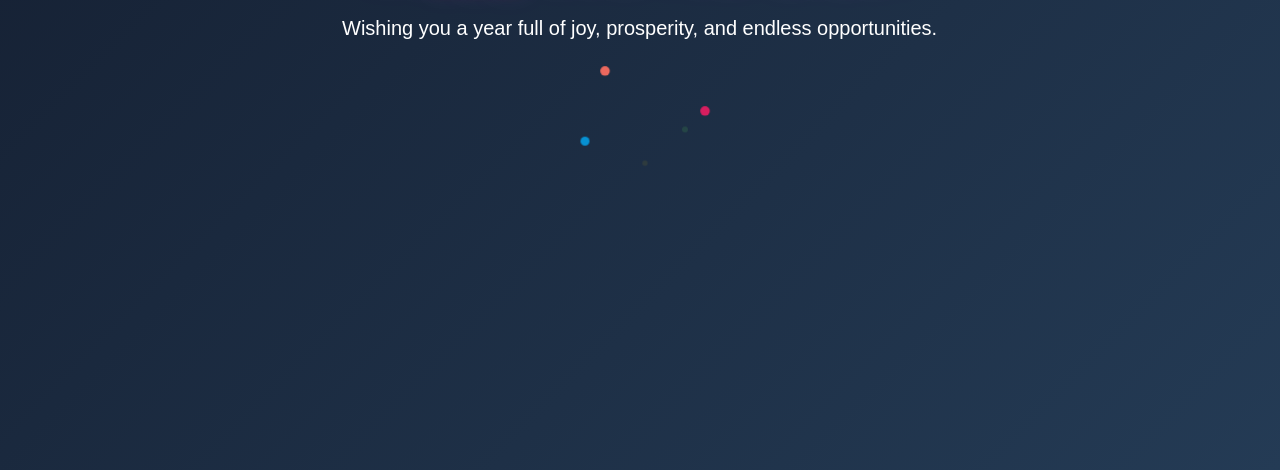
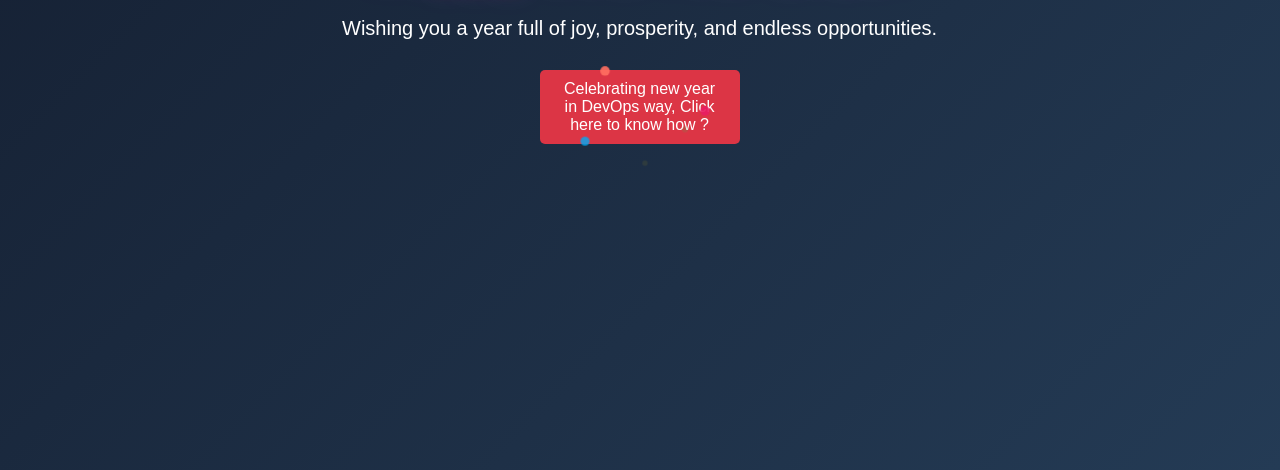
Before and after one commit to nalinture/happy_newyear_2025, a plain HTML site: page src/behappy.html in a window 1280 px wide. Both pictures are taken after a click on the button "Celebrate New Year". Shown: the part 330-800 px from the top of the page. Drawn offline with Linux system fonts and the light colour scheme.

Commit message:
Update behappy.html

```diff
--- a/src/behappy.html
+++ b/src/behappy.html
@@ -166,9 +166,34 @@
         <div class="firework"></div>
         <div class="firework"></div>
         <div class="firework"></div>
+        <head>
+    <meta charset="UTF-8">
+    <meta name="viewport" content="width=device-width, initial-scale=1.0">
+    <title>Insert URL on Click</title>
+    <style>
+        .button {
+            display: inline-block;
+            padding: 10px 20px;
+            background-color: #DC3545;
+            color: white;
+            cursor: pointer;
+            border-radius: 5px;
+        }
+    </style>
+</head>
+<body>
+    <div class="button" id="myButton">Celebrating new year in DevOps way, Click here to know how ?</div>
+
+    <script>
+        document.getElementById('myButton').addEventListener('click', function() {
+            window.location.href = 'https://medium.com/@cloudmachi/test-3140232f014f';
+        });
+    </script>
+</body>
       </div>
     </div>
   </div>
+
 
   <script>
     function showNewYear() {
@@ -178,4 +203,5 @@
   </script>
 </body>
 
+
 </html>
```
